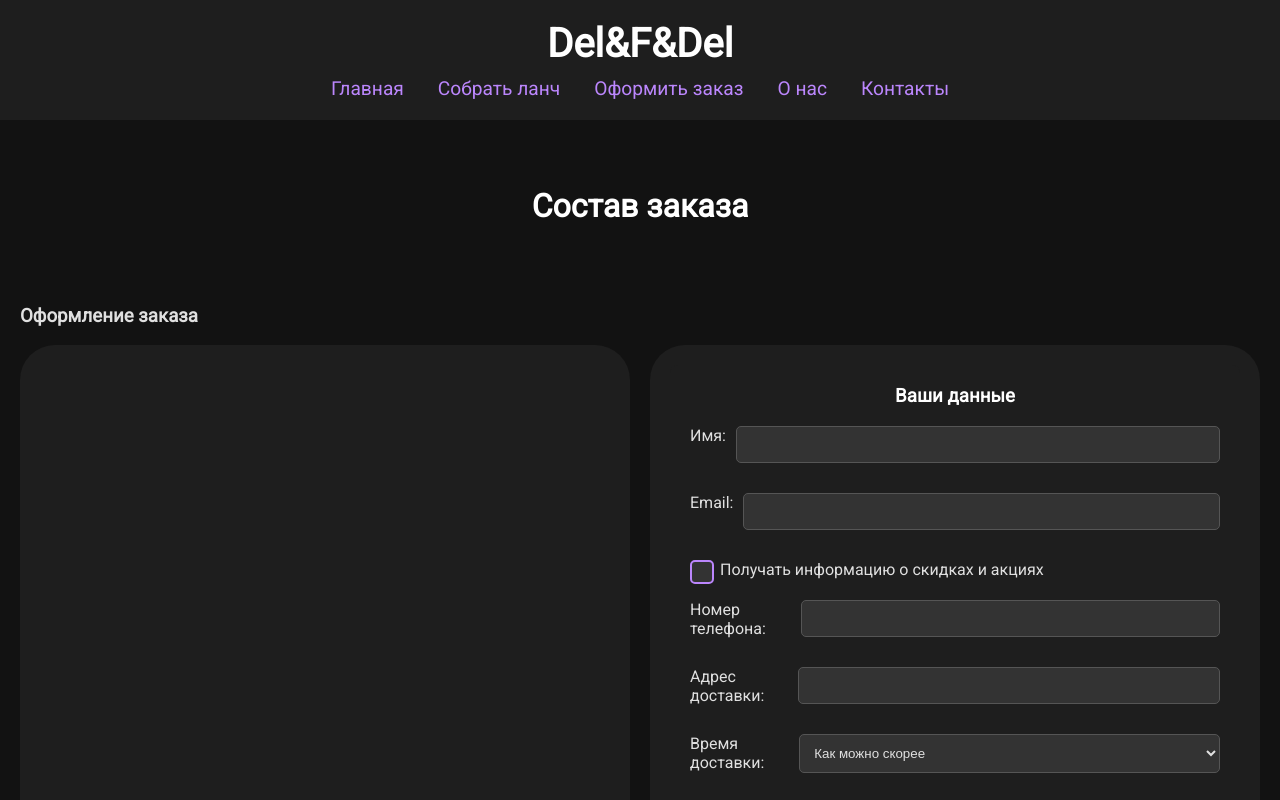
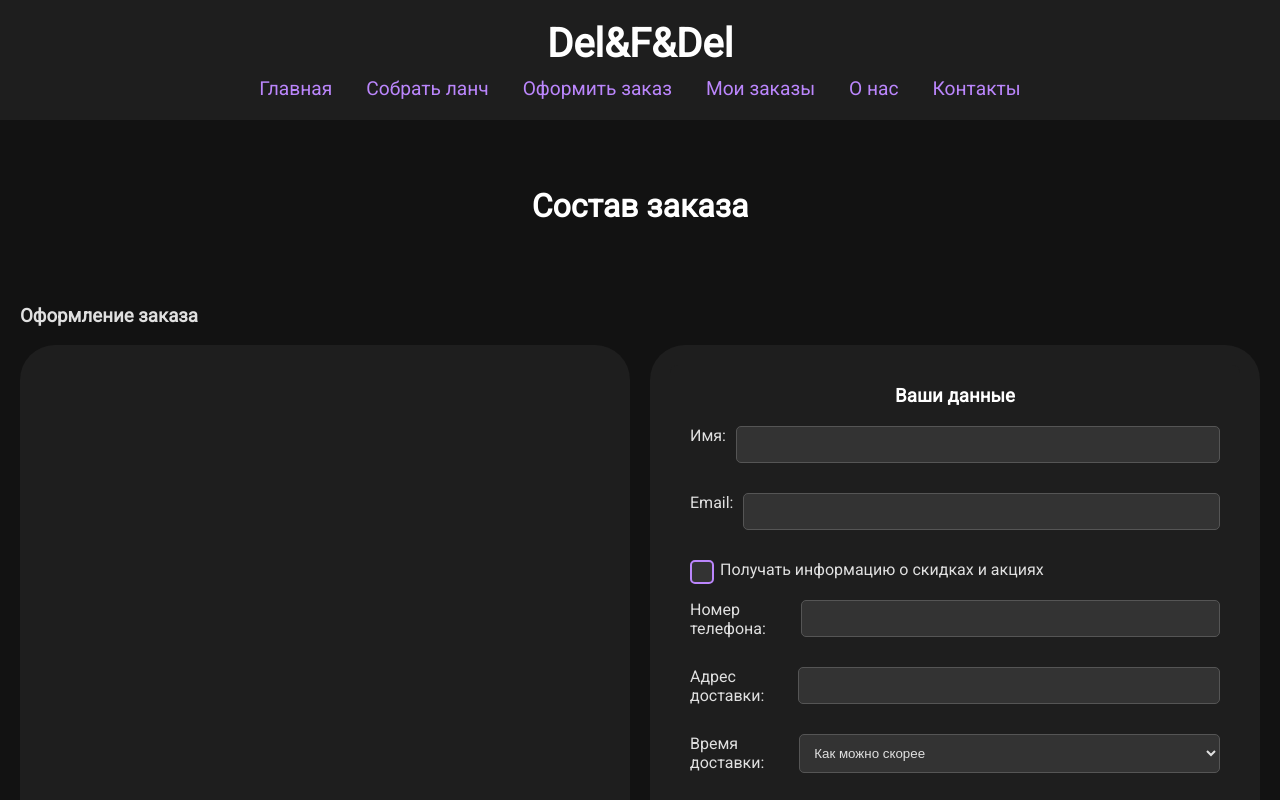
Before and after one commit to myffyy/popriadukhin-web-dev-2025, a plain HTML site: page order.html in a window 1280 px wide. Shown: the top 800 px of the page. Drawn offline with Linux system fonts and the light colour scheme; a script that the page names is missing.

Commit message:
Update order.html

```diff
--- a/order.html
+++ b/order.html
@@ -18,6 +18,7 @@
 					<a href="index.html">Главная</a>
 					<a href="menu.html">Собрать ланч</a>
 					<a href="order.html">Оформить заказ</a>
+					<a href="orders.html">Мои заказы</a>
 					<a href="index.html#about">О нас</a>
 					<a href="index.html#footer">Контакты</a>
 				</nav>
```
Lines whose indentation alone changed are shown as unchanged.
